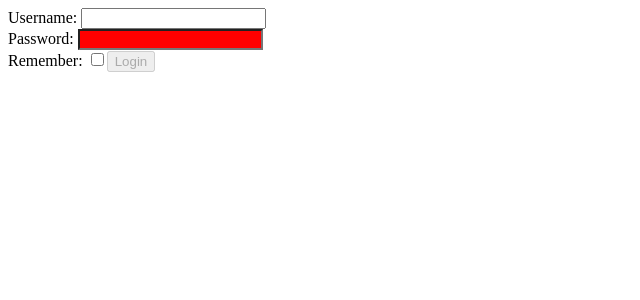
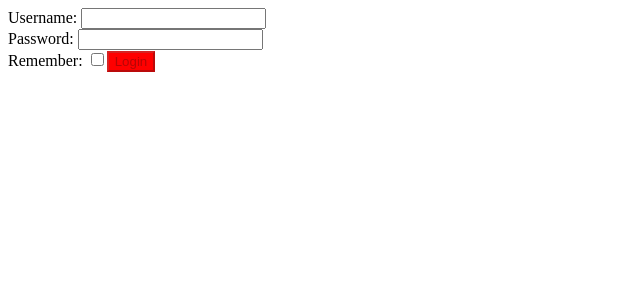
Before and after one commit to SuleymanAmangeldiyev/re_done_develhope_ex, a React (Create React App) app: page / in a window 1280 px wide. Shown: the top 300 px of the page, without its empty margins (0-640 px from the left). Built offline with nearby package versions, Linux system fonts and the light colour scheme.

Commit message:
the was somall mistake in (styling 03)

```diff
--- a/src/Login.jsx
+++ b/src/Login.jsx
@@ -42,7 +42,6 @@ export class Login extends Component {
           type="password"
           id="password"
           value={this.state.password}
-          className={this.state.password.length < 8 ? "red" : "green"}
           onChange={this.control}
         />{" "}
         <br />
@@ -58,6 +57,7 @@ export class Login extends Component {
           type="button"
           disabled={!this.state.username || !this.state.password}
           onClick={this.labelIn}
+          className={this.state.password.length < 8 ? "red" : "green"}
         >
           Login
         </button>
```
